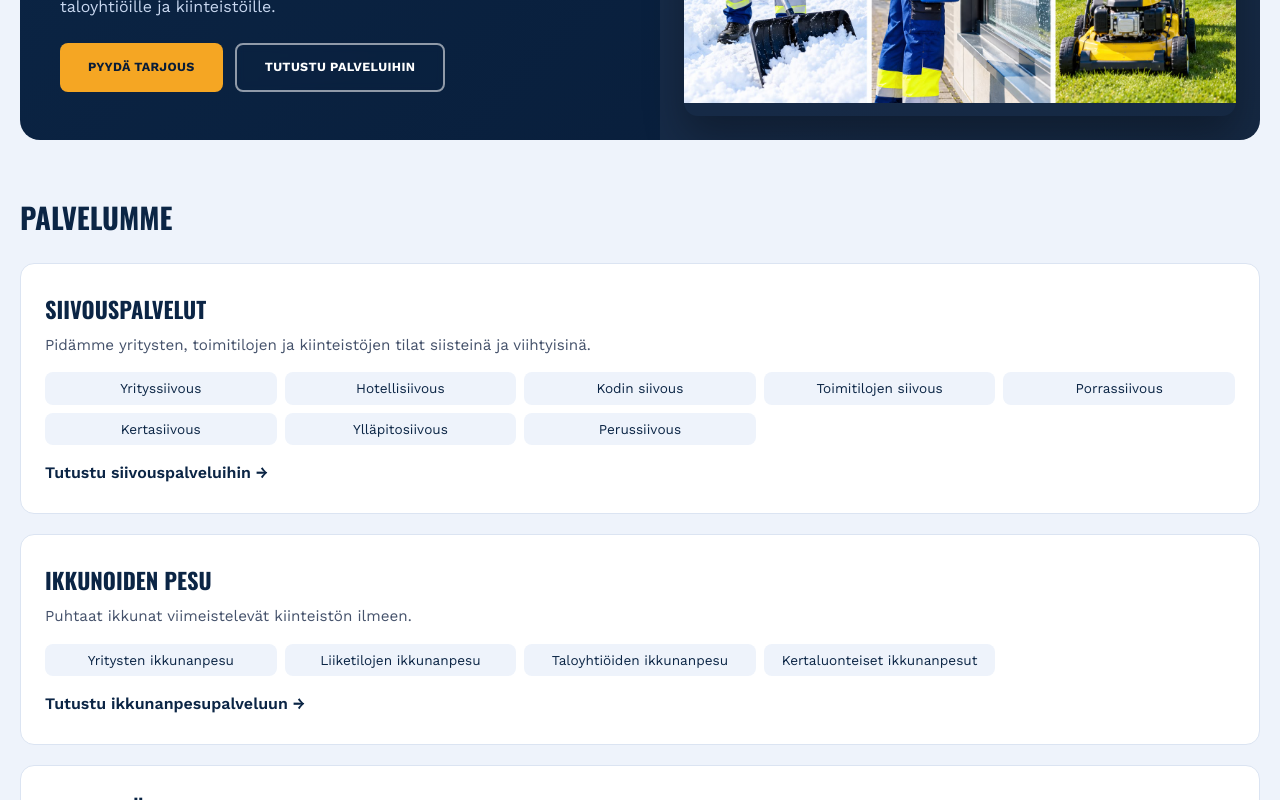
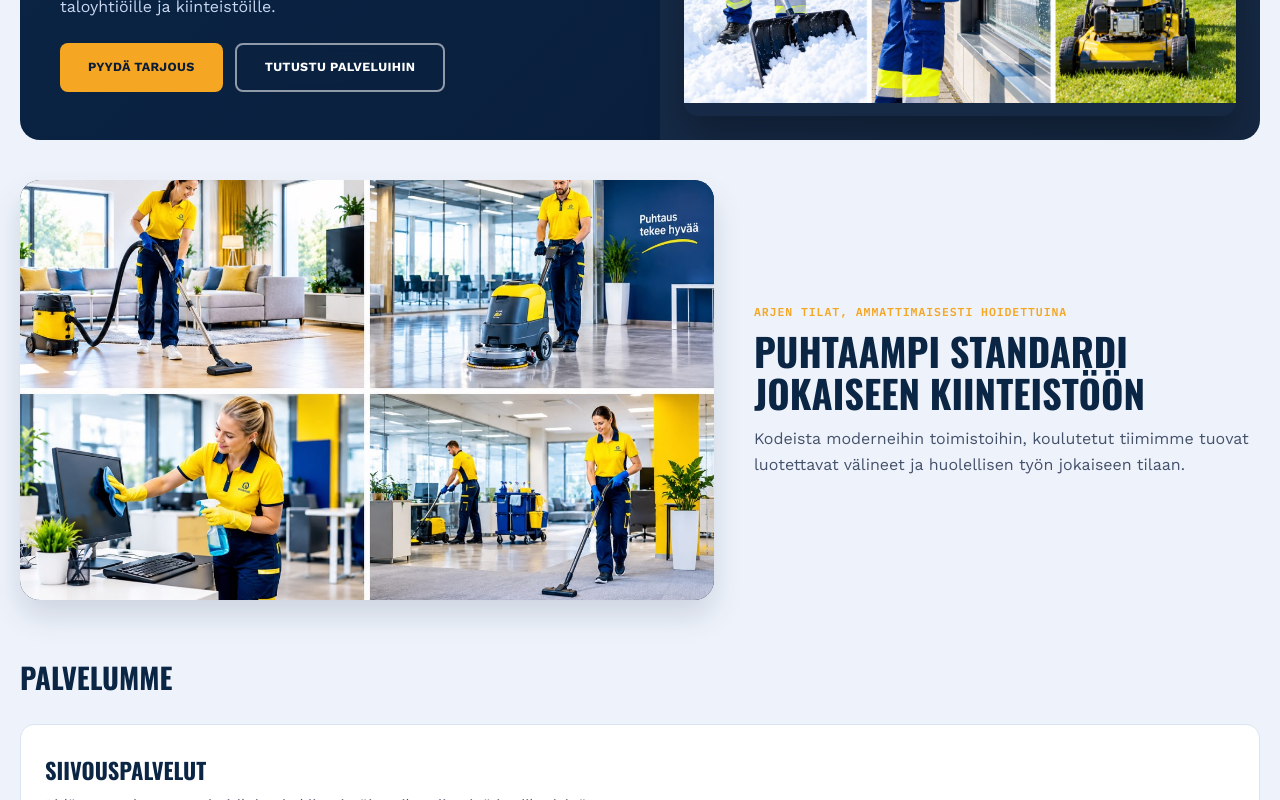
Before and after one commit to Buddhima65/samppa--logistics, a React (Vite) app in the folder client/: page /property in a window 1280 px wide. Shown: the part 495-1295 px from the top of the page. Built offline with nearby package versions, Linux system fonts and the light colour scheme.

Commit message:
set a new image s.jpg

```diff
--- a/client/src/pages/CompanyPage.css
+++ b/client/src/pages/CompanyPage.css
@@ -117,26 +117,6 @@
     opacity: 1;
     transform: translateY(0);
   }
-}
-
-.company-hero__badge {
-  display: inline-flex;
-  align-items: center;
-  gap: 10px;
-  background: rgba(255, 255, 255, 0.1);
-  backdrop-filter: blur(10px);
-  padding: 8px 18px;
-  border-radius: 50px;
-  border: 1px solid rgba(255, 255, 255, 0.2);
-  font-family: var(--font-mono);
-  font-size: 0.8rem;
-  letter-spacing: 0.05em;
-  margin-bottom: 24px;
-  color: var(--amber-400);
-}
-
-.badge-icon {
-  font-size: 1rem;
 }
 
 .company-hero__content h1 {
@@ -526,11 +506,6 @@
     line-height: 1.6;
   }
 
-  .company-hero__badge {
-    font-size: 0.7rem;
-    padding: 6px 14px;
-  }
-
   .section-title {
     font-size: 1.4rem;
   }
--- a/client/src/pages/CompanyPage.jsx
+++ b/client/src/pages/CompanyPage.jsx
@@ -308,10 +308,6 @@ function CompanyPage({ language, setLanguage }) {
           {/* Content overlay on top of video */}
           <div className="company-hero__content">
             <div className="company-hero__text-wrapper">
-              <div className="company-hero__badge">
-                <span className="badge-icon">🚚</span>
-                <span>{language === 'en' ? 'Since 2026' : 'Perustettu 2026'}</span>
-              </div>
               <h1>{text.heroTitle}</h1>
               <p className="company-hero__subtitle">{text.heroSubtitle}</p>
               <p className="company-hero__text">{text.about.text}</p>
--- a/client/src/pages/PropertyPage.css
+++ b/client/src/pages/PropertyPage.css
@@ -85,6 +85,59 @@
   display: flex;
   gap: 12px;
   flex-wrap: wrap;
+}
+
+/* ===== CLEANING SHOWCASE ===== */
+.property-cleaning-showcase {
+  display: grid;
+  grid-template-columns: 1.35fr 1fr;
+  gap: 32px;
+  align-items: center;
+  margin-top: 40px;
+  padding: 0;
+}
+
+.property-cleaning-showcase__image {
+  overflow: hidden;
+  border-radius: var(--radius-lg);
+  background: var(--navy-800);
+  box-shadow: 0 16px 30px rgba(11, 37, 69, 0.14);
+}
+
+.property-cleaning-showcase__image img {
+  display: block;
+  width: 100%;
+  aspect-ratio: 1.65 / 1;
+  object-fit: cover;
+}
+
+.property-cleaning-showcase__content {
+  padding: 20px 8px;
+}
+
+.property-cleaning-showcase__eyebrow {
+  margin: 0 0 10px;
+  color: var(--amber-500);
+  font-family: var(--font-mono);
+  font-size: 0.72rem;
+  font-weight: 700;
+  letter-spacing: 0.08em;
+  text-transform: uppercase;
+}
+
+.property-cleaning-showcase__content h2 {
+  margin: 0 0 12px;
+  color: var(--navy-800);
+  font-family: var(--font-display);
+  font-size: clamp(1.6rem, 3vw, 2.4rem);
+  line-height: 1.1;
+  text-transform: uppercase;
+}
+
+.property-cleaning-showcase__content p:last-child {
+  margin: 0;
+  color: var(--slate);
+  line-height: 1.6;
 }
 
 /* ===== SERVICES SECTION ===== */
@@ -623,6 +676,16 @@
     padding: 0 24px 32px;
   }
 
+  .property-cleaning-showcase {
+    grid-template-columns: 1fr;
+    gap: 18px;
+    margin-top: 32px;
+  }
+
+  .property-cleaning-showcase__content {
+    padding: 0 4px;
+  }
+
   .why-choose-grid {
     grid-template-columns: repeat(2, 1fr);
   }
--- a/client/src/pages/PropertyPage.jsx
+++ b/client/src/pages/PropertyPage.jsx
@@ -4,6 +4,7 @@ import './PropertyPage.css';
 import sampaaLogo from '../assets/images/slogo.jpg';
 import vastuLogo from '../assets/images/vastu.png';
 import propertyHero from '../assets/images/snow.jpg';
+import propertyServicesImage from '../assets/images/s.jpg';
 
 const content = {
   en: {
@@ -529,7 +530,7 @@ function PropertyPage({ language, setLanguage }) {
         {/* Hero Section */}
         <section className="property-hero shell">
           <div className="property-hero__image">
-            <img src={propertyHero} alt={language === 'en' ? 'Property services' : 'Kiinteistöpalvelut'} />
+            <img src={propertyHero} alt={language === 'en' ? 'Professional cleaning services in homes and offices' : 'Ammattimaiset koti- ja toimitilasiivouspalvelut'} />
           </div>
           <div className="property-hero__content">
             <h1>{text.heroTitle}</h1>
@@ -543,6 +544,22 @@ function PropertyPage({ language, setLanguage }) {
                 {text.heroSecondary}
               </a>
             </div>
+          </div>
+        </section>
+
+        {/* Cleaning Services Showcase */}
+        <section className="property-cleaning-showcase shell">
+          <div className="property-cleaning-showcase__image">
+            <img
+              src={propertyServicesImage}
+              alt={language === 'en' ? 'Cleaning professionals working in homes and offices' : 'Siivousalan ammattilaiset kodeissa ja toimitiloissa'}
+              loading="lazy"
+            />
+          </div>
+          <div className="property-cleaning-showcase__content">
+            <p className="property-cleaning-showcase__eyebrow">{language === 'en' ? 'Everyday spaces, professionally cared for' : 'Arjen tilat, ammattimaisesti hoidettuina'}</p>
+            <h2>{language === 'en' ? 'A Cleaner Standard for Every Property' : 'Puhtaampi standardi jokaiseen kiinteistöön'}</h2>
+            <p>{language === 'en' ? 'From homes to modern offices, our trained teams bring reliable equipment and careful attention to every room.' : 'Kodeista moderneihin toimistoihin, koulutetut tiimimme tuovat luotettavat välineet ja huolellisen työn jokaiseen tilaan.'}</p>
           </div>
         </section>
 
```
Also changed, not shown: client/src/assets/images/s.jpg (added), 1 other file (tests, documents, lock files or other folders).
